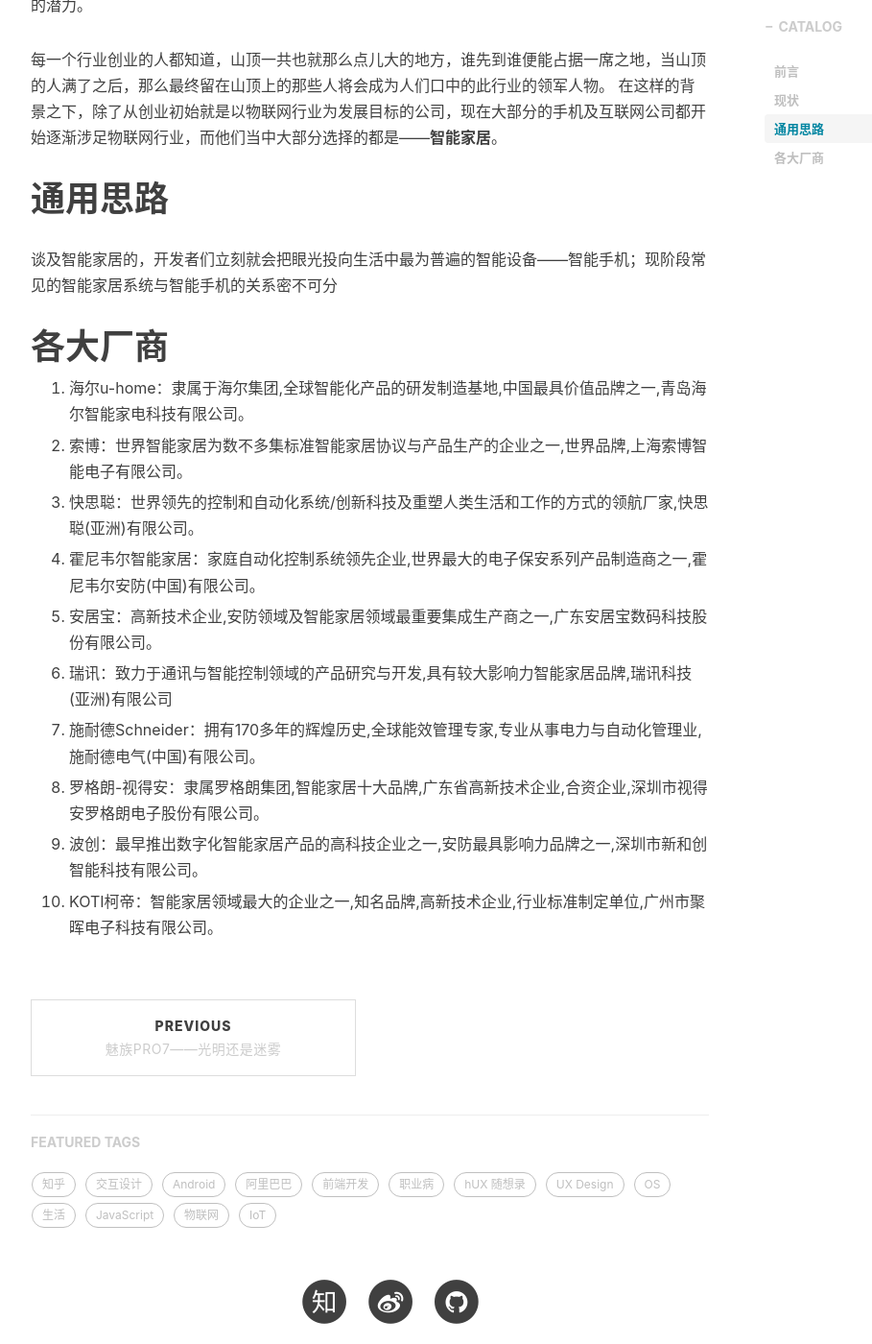
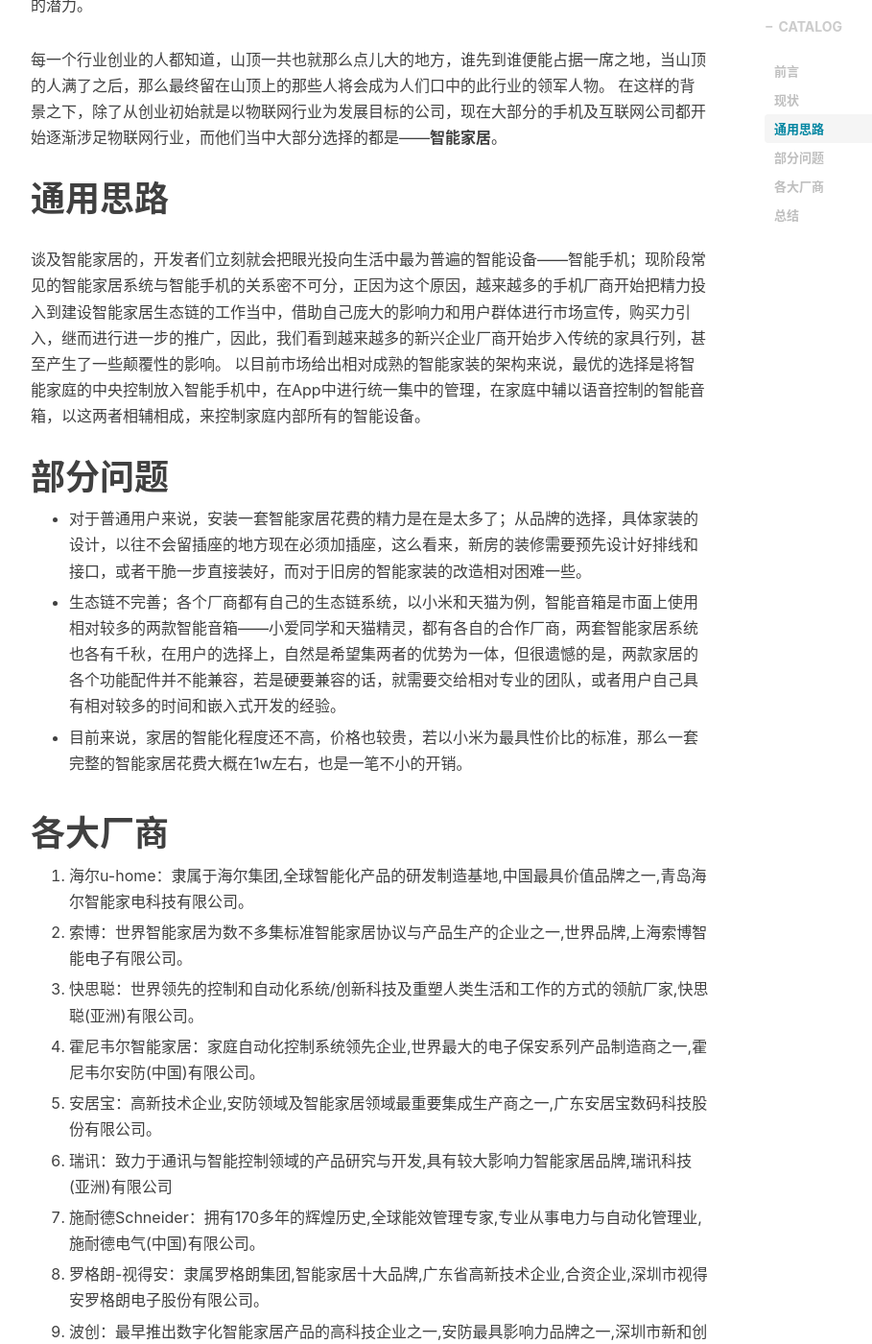
Before and after one commit to distan/distan.github.io, a Jekyll site: the page built from _posts/2017-08-18-Smart Home-2017.markdown, in a window 1280 px wide and 1400 px high, scrolled down 1085 px. Shown: the whole window at 96% size, without its empty margins (233-1142 px from the left). Built offline with Jekyll 4.4.1, drawn with Linux system fonts in a browser that asks for light colours; nearby versions of some CDN libraries; comment, search, counter and statistics services are not loaded; some of the changed text lies outside the part shown.

Commit message:
distan.github.io

```diff
--- a/_posts/2017-08-18-Smart Home-2017.markdown
+++ b/_posts/2017-08-18-Smart Home-2017.markdown
@@ -28,7 +28,16 @@
 
 
 # 通用思路
-   谈及智能家居的，开发者们立刻就会把眼光投向生活中最为普遍的智能设备——智能手机；现阶段常见的智能家居系统与智能手机的关系密不可分
+   谈及智能家居的，开发者们立刻就会把眼光投向生活中最为普遍的智能设备——智能手机；现阶段常见的智能家居系统与智能手机的关系密不可分，正因为这个原因，越来越多的手机厂商开始把精力投入到建设智能家居生态链的工作当中，借助自己庞大的影响力和用户群体进行市场宣传，购买力引入，继而进行进一步的推广，因此，我们看到越来越多的新兴企业厂商开始步入传统的家具行列，甚至产生了一些颠覆性的影响。
+    以目前市场给出相对成熟的智能家装的架构来说，最优的选择是将智能家庭的中央控制放入智能手机中，在App中进行统一集中的管理，在家庭中辅以语音控制的智能音箱，以这两者相辅相成，来控制家庭内部所有的智能设备。
+
+
+# 部分问题
+- 对于普通用户来说，安装一套智能家居花费的精力是在是太多了；从品牌的选择，具体家装的设计，以往不会留插座的地方现在必须加插座，这么看来，新房的装修需要预先设计好排线和接口，或者干脆一步直接装好，而对于旧房的智能家装的改造相对困难一些。
+
+- 生态链不完善；各个厂商都有自己的生态链系统，以小米和天猫为例，智能音箱是市面上使用相对较多的两款智能音箱——小爱同学和天猫精灵，都有各自的合作厂商，两套智能家居系统也各有千秋，在用户的选择上，自然是希望集两者的优势为一体，但很遗憾的是，两款家居的各个功能配件并不能兼容，若是硬要兼容的话，就需要交给相对专业的团队，或者用户自己具有相对较多的时间和嵌入式开发的经验。
+
+- 目前来说，家居的智能化程度还不高，价格也较贵，若以小米为最具性价比的标准，那么一套完整的智能家居花费大概在1w左右，也是一笔不小的开销。
 
 
 # 各大厂商
@@ -51,3 +60,7 @@
  1. 波创：最早推出数字化智能家居产品的高科技企业之一,安防最具影响力品牌之一,深圳市新和创智能科技有限公司。
 
  1. KOTI柯帝：智能家居领域最大的企业之一,知名品牌,高新技术企业,行业标准制定单位,广州市聚晖电子科技有限公司。
+
+
+# 总结
+   综上所述，智能家居在中国的普及还有一段路要走，最后一段也是最艰难的路就是如何更加贴近普通人的生活，如何让智能化这个概念顺利的走进千家万户，我相信，这个期待，在五年之内，必将到来。
```
